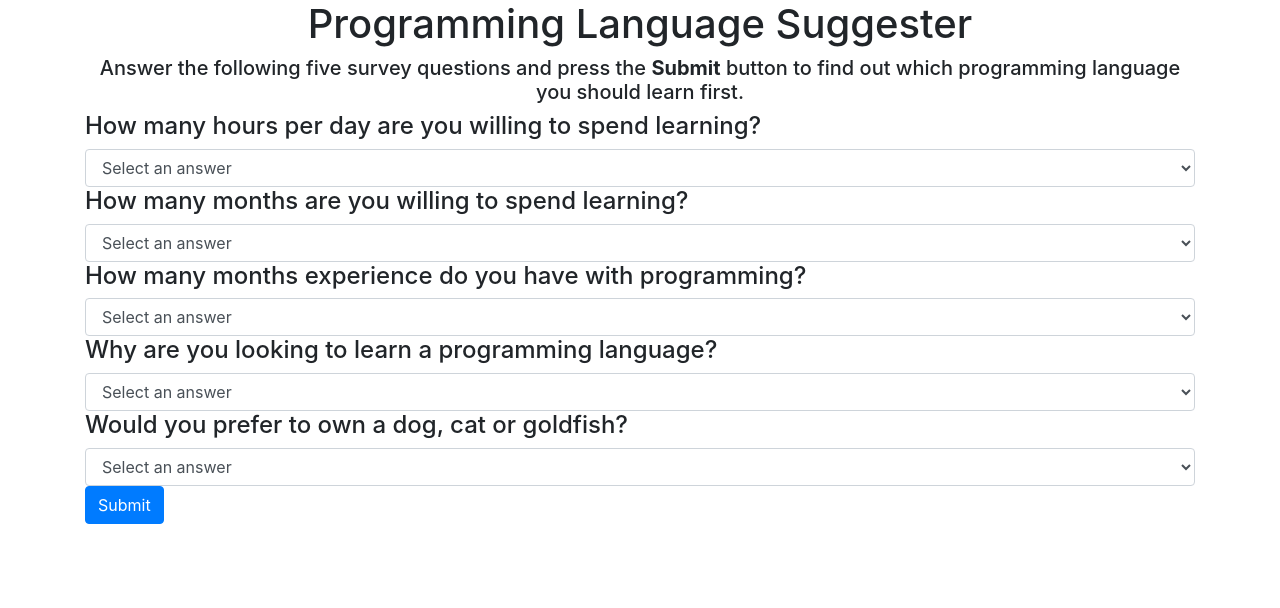
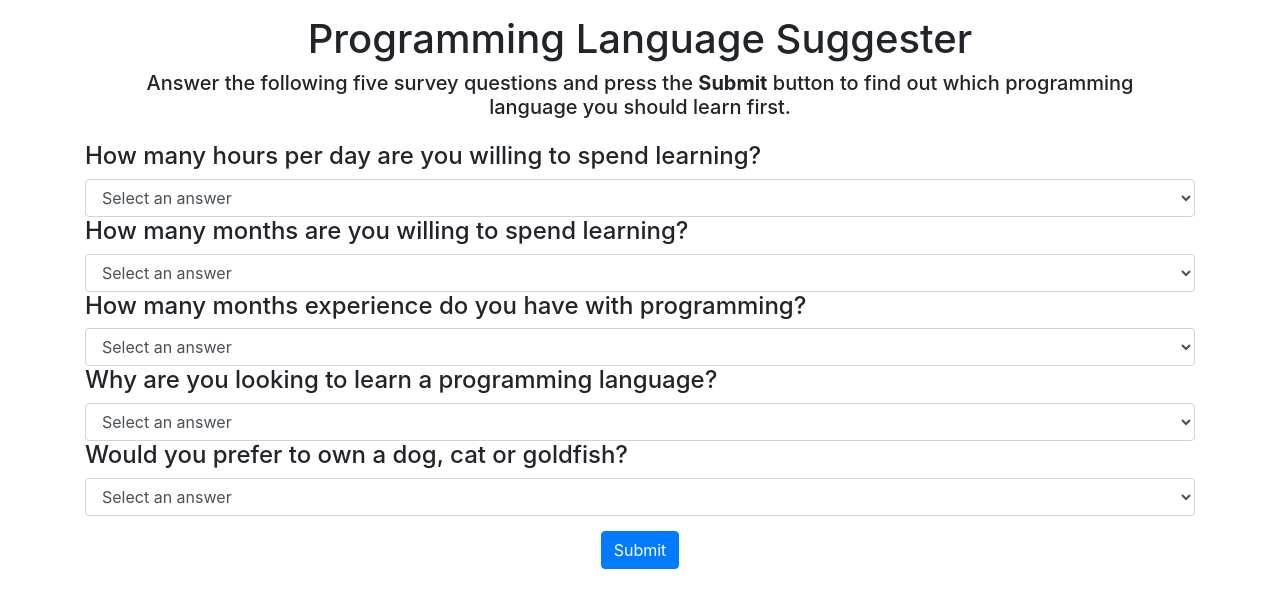
Before and after one commit to webquiza/epicodus_code_review_2, a plain HTML site: page index.html in a window 1280 px wide. Drawn offline with Linux system fonts and the light colour scheme.

Commit message:
add css styling to .button

```diff
--- a/css/styles.css
+++ b/css/styles.css
@@ -3,6 +3,7 @@
   text-align: center;
 }
 
-.center {
+.center, .button {
   text-align: center;
+  padding: 15px;
 }
```
